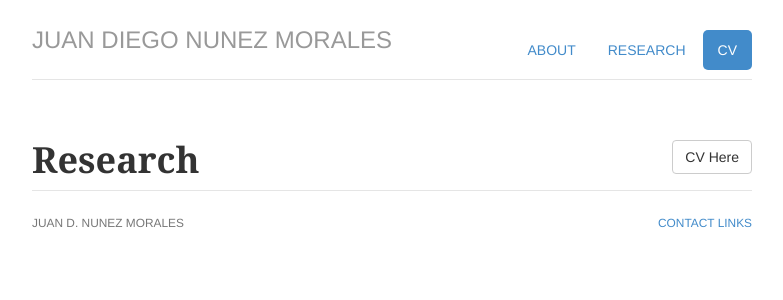
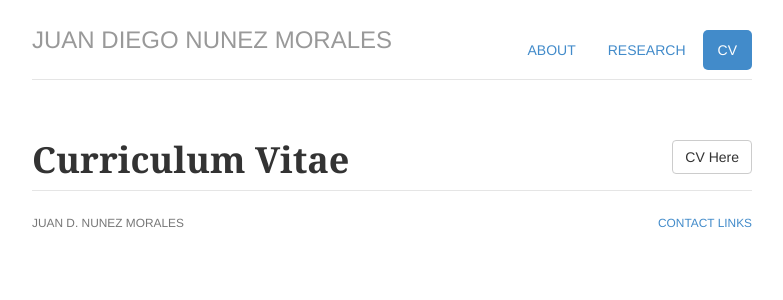
Before and after one commit to juandiegonm/juandiegonm.github.io, a Jekyll site: the page built from cv/index.html, in a window 1280 px wide. Shown: the top 300 px of the page, without its empty margins (248-1031 px from the left). Built offline with Jekyll 4.4.1, drawn with Linux system fonts in a browser that asks for light colours.

Commit message:
Update index.html

```diff
--- a/cv/index.html
+++ b/cv/index.html
@@ -8,9 +8,9 @@ software: passive
 projects: passive
 notes: passive
 contact: passive
-description: Juan Diego Nunez Morales' research page.
+description: Juan Diego Nunez Morales' curriculum vitae page.
 ---
 <div class="row marketing">
 			<div>
 				<a href="/files/juandiegonm_cv_dec2020.pdf" class="btn btn-default pull-right" title="Download CV as PDF">CV Here</a>
-				<span itemprop="reserach"><h1>Research</h1></span>
+				<span itemprop="cv"><h1>Curriculum Vitae</h1></span>
```
